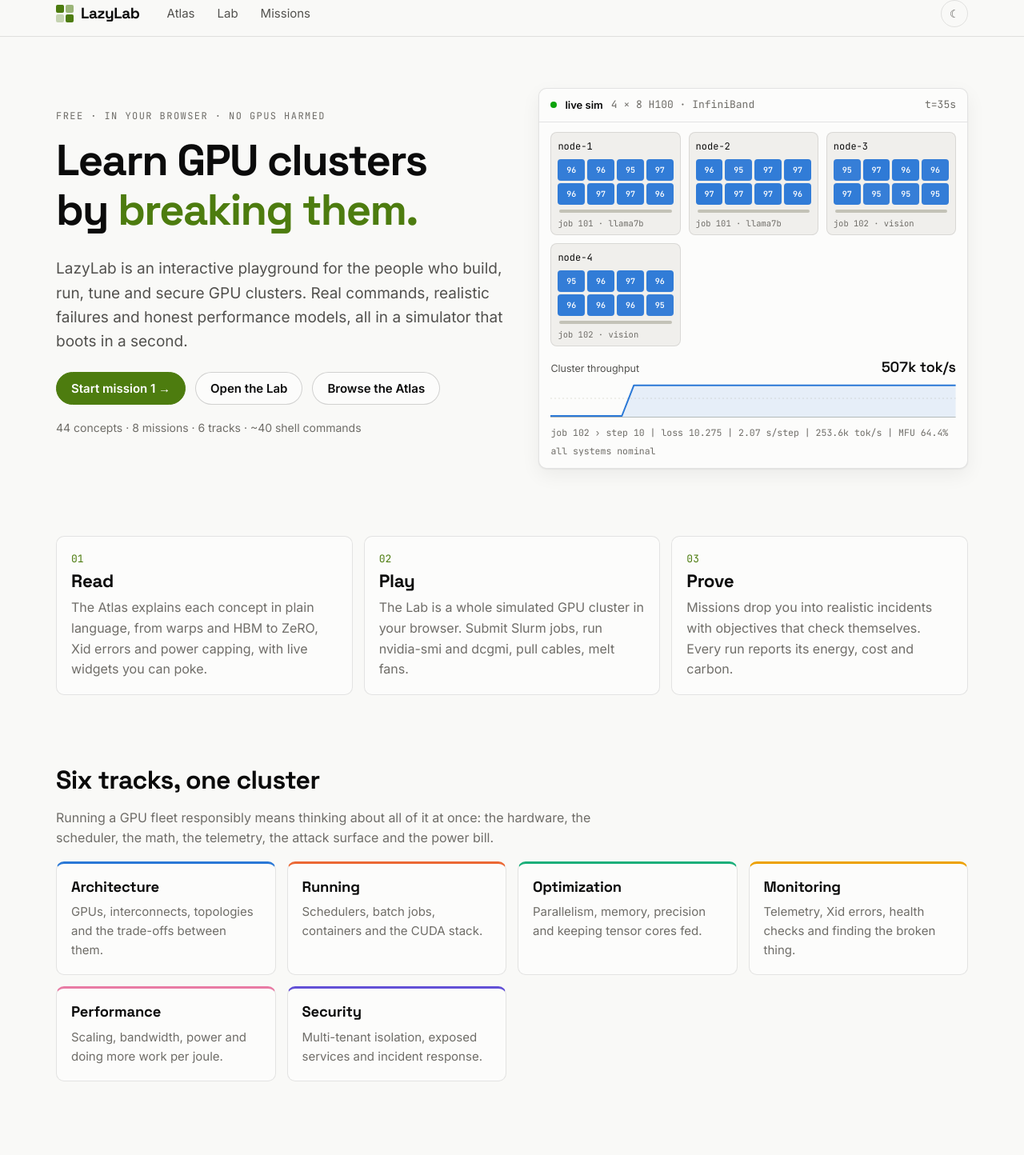
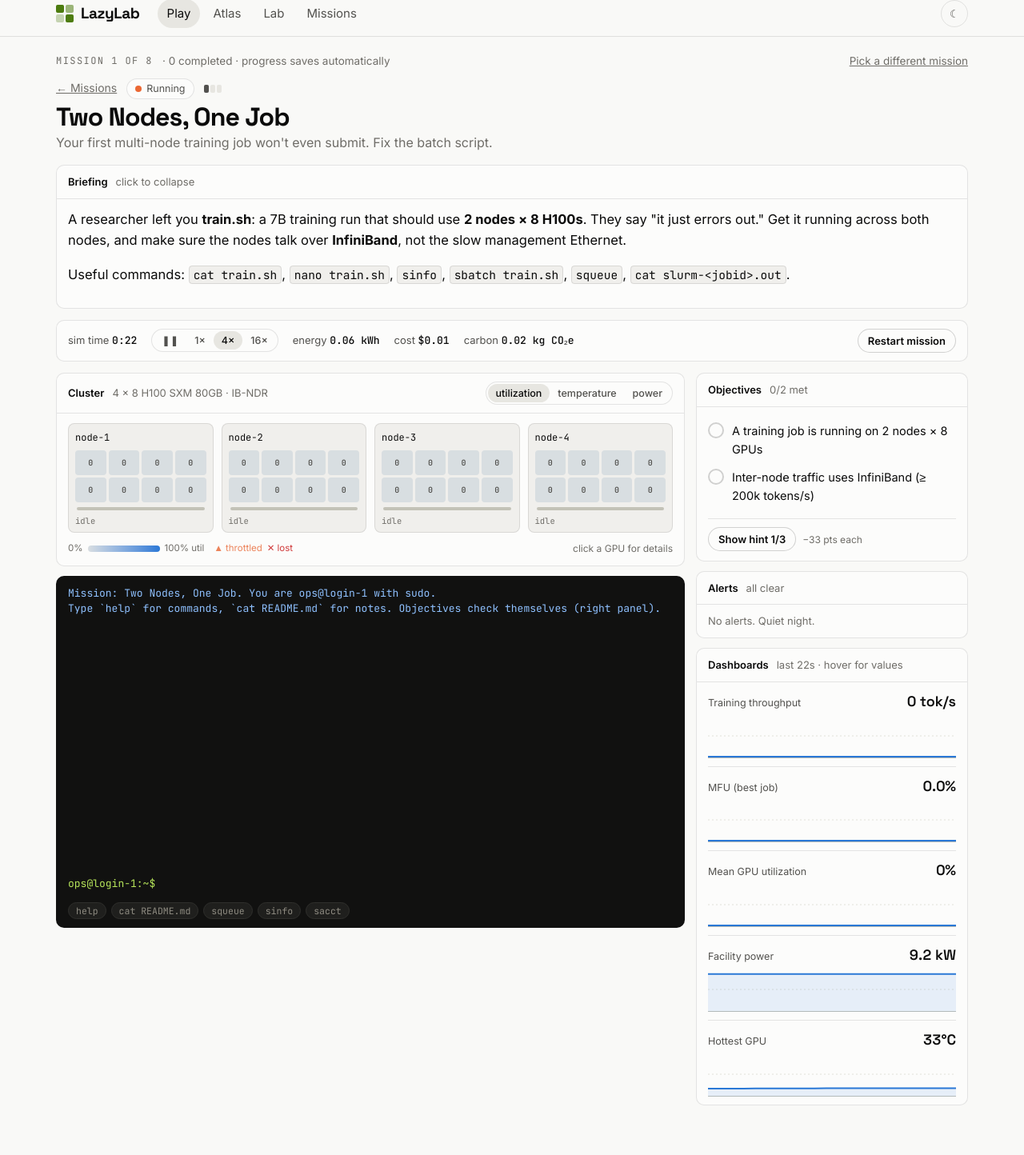
Before and after one commit to rickrossw/lazylab, a Next.js app: page / in a window 1280 px wide. Shown: the part 11-1455 px from the top of the page at 80% size. Built offline with nearby package versions, Linux system fonts and the light colour scheme.

Commit message:
Open straight into the game instead of a landing page
The home route now drops players into their first unfinished mission,
with a Play link in the nav. Also disable code-font ligatures so shell
syntax like slurm-<id>.out renders literally.

```diff
--- a/src/app/globals.css
+++ b/src/app/globals.css
@@ -117,7 +117,7 @@
 h2 { font-size: clamp(1.4rem, 3vw, 2rem); letter-spacing: -0.02em; }
 h3 { font-size: 1.15rem; }
 p { margin: 0 0 1em; }
-code, kbd, pre { font-family: var(--font-mono); font-size: 0.88em; }
+code, kbd, pre { font-family: var(--font-mono); font-size: 0.88em; font-variant-ligatures: none; }
 :not(pre) > code { background: var(--surface-2); border: 1px solid var(--border); border-radius: 4px; padding: 0.08em 0.35em; }
 pre { background: var(--term-bg); color: var(--term-text); padding: 14px 16px; border-radius: var(--radius-sm); overflow-x: auto; line-height: 1.5; }
 ::selection { background: var(--accent-soft); }
@@ -264,7 +264,7 @@
 .legend { display: flex; align-items: center; gap: 6px; font-size: 11.5px; color: var(--muted); }
 .legend .ramp { width: 90px; height: 8px; border-radius: 4px; }
 
-.term { background: var(--term-bg); color: var(--term-text); font: 13px/1.45 var(--font-mono); border-radius: var(--radius); height: 440px; display: flex; flex-direction: column; overflow: hidden; border: 1px solid var(--border); }
+.term { font-variant-ligatures: none; background: var(--term-bg); color: var(--term-text); font: 13px/1.45 var(--font-mono); border-radius: var(--radius); height: 440px; display: flex; flex-direction: column; overflow: hidden; border: 1px solid var(--border); }
 .term-scroll { flex: 1; overflow-y: auto; padding: 12px 14px 4px; white-space: pre; overflow-x: auto; }
 .term-line { min-height: 1.45em; }
 .term-line.err { color: var(--term-err); }
--- a/src/app/page.tsx
+++ b/src/app/page.tsx
@@ -1,92 +1,9 @@
-import Link from "next/link";
-import { HeroCluster } from "@/components/HeroCluster";
-import { MissionCards } from "@/components/MissionCards";
-import { ATLAS } from "@/content/atlas";
-import { MISSIONS, TRACKS } from "@/missions";
-
-const STEPS = [
-  { n: "01", title: "Read", body: "The Atlas explains each concept in plain language, from warps and HBM to ZeRO, Xid errors and power capping, with live widgets you can poke." },
-  { n: "02", title: "Play", body: "The Lab is a whole simulated GPU cluster in your browser. Submit Slurm jobs, run nvidia-smi and dcgmi, pull cables, melt fans." },
-  { n: "03", title: "Prove", body: "Missions drop you into realistic incidents with objectives that check themselves. Every run reports its energy, cost and carbon." },
-];
+import { Play } from "@/components/Play";
 
 export default function Home() {
   return (
-    <>
-      <div className="container">
-        <section className="hero">
-          <div>
-            <div className="eyebrow" style={{ marginBottom: 14 }}>Free · in your browser · no GPUs harmed</div>
-            <h1>
-              Learn GPU clusters
-              <br />
-              by <span className="hl">breaking them.</span>
-            </h1>
-            <p className="lede">
-              LazyLab is an interactive playground for the people who build, run, tune and secure GPU clusters.
-              Real commands, realistic failures and honest performance models, all in a simulator that boots in a second.
-            </p>
-            <div className="row" style={{ marginTop: 22 }}>
-              <Link href={`/missions/${MISSIONS[0].id}/`} className="btn primary">Start mission 1 →</Link>
-              <Link href="/lab/" className="btn">Open the Lab</Link>
-              <Link href="/atlas/" className="btn">Browse the Atlas</Link>
-            </div>
-            <p className="muted" style={{ fontSize: 14, marginTop: 18 }}>
-              {ATLAS.length} concepts · {MISSIONS.length} missions · 6 tracks · ~40 shell commands
-            </p>
-          </div>
-          <HeroCluster />
-        </section>
-
-        <section className="section">
-          <div className="steps">
-            {STEPS.map((s) => (
-              <div key={s.n} className="card">
-                <div className="step-num">{s.n}</div>
-                <h3 style={{ fontSize: "1.4rem", margin: "4px 0 8px" }}>{s.title}</h3>
-                <p className="muted" style={{ margin: 0 }}>{s.body}</p>
-              </div>
-            ))}
-          </div>
-        </section>
-
-        <section className="section">
-          <h2>Six tracks, one cluster</h2>
-          <p className="muted" style={{ maxWidth: "44em" }}>
-            Running a GPU fleet responsibly means thinking about all of it at once: the hardware, the scheduler, the math, the
-            telemetry, the attack surface and the power bill.
-          </p>
-          <div className="grid grid-3" style={{ marginTop: 16 }}>
-            {Object.entries(TRACKS).map(([id, t]) => (
-              <div key={id} className="card track-card" style={{ ["--track" as string]: t.color }}>
-                <h3>{t.name}</h3>
-                <p className="muted" style={{ margin: 0, fontSize: 15 }}>{t.blurb}</p>
-              </div>
-            ))}
-          </div>
-        </section>
-
-        <section className="section">
-          <div className="row" style={{ alignItems: "baseline" }}>
-            <h2>Missions</h2>
-            <span className="spacer" />
-            <Link href="/missions/" className="muted">All missions →</Link>
-          </div>
-          <MissionCards missions={MISSIONS.map(({ id, title, track, difficulty, tagline, kind }) => ({ id, title, track, difficulty, tagline, kind }))} />
-        </section>
-
-        <section className="section">
-          <div className="card" style={{ padding: 26 }}>
-            <h2 style={{ marginBottom: 8 }}>Responsible by default</h2>
-            <p className="muted" style={{ maxWidth: "52em", marginBottom: 0 }}>
-              Every simulated run tracks kWh, dollars and CO₂e alongside throughput. Security missions are defensive: you
-              detect, contain and harden, on a simulated cluster with no real targets. And the Atlas is written in our own
-              words with citations to the primary sources: the PRACE GPGPU best-practice guide, the Distributed Training book,
-              Modal&apos;s GPU Glossary, NVIDIA&apos;s open GPU kernel modules, grCUDA and the papers behind ZeRO, Megatron and MFU.
-            </p>
-          </div>
-        </section>
-      </div>
-    </>
+    <div className="container" style={{ padding: "20px 20px 24px" }}>
+      <Play />
+    </div>
   );
 }
--- a/src/components/HeroCluster.tsx
+++ /dev/null
@@ -1,65 +0,0 @@
-"use client";
-
-import { useEffect } from "react";
-import { Simulation } from "@/sim/sim";
-import { jobScript } from "@/missions";
-import { Topology } from "./Topology";
-import { TimeChart } from "./Charts";
-import { useSimulation } from "./useSimulation";
-
-const ARGS = "--model 7b --precision bf16 --micro-batch 2 --grad-accum 4 --zero 1 --overlap --workers 8";
-
-function demo() {
-  return new Simulation({
-    seed: 7,
-    gpu: "H100",
-    fabric: "IB-NDR",
-    nodes: 4,
-    files: {
-      "a.sh": jobScript({ name: "llama7b", nodes: 2, args: ARGS }),
-      "b.sh": jobScript({ name: "vision", nodes: 2, args: ARGS }),
-    },
-    submit: ["a.sh", "b.sh"],
-    faults: [{ t: 45, fault: { kind: "thermal", node: "node-4", gpu: 2 } }],
-    warmup: 12,
-  });
-}
-
-/** A self-running demo cluster for the landing page: two jobs, then a fan fails and a straggler appears. */
-export function HeroCluster() {
-  const ctl = useSimulation(demo);
-  const { sim } = ctl;
-  useEffect(() => {
-    if (sim.state.t > 150) ctl.reset();
-  }, [sim.state.t, ctl]);
-  const job = sim.job(102);
-  const lastLog = job?.log.filter((l) => l.includes("step")).slice(-1)[0] ?? "starting…";
-  const alert = sim.state.alerts.find((a) => a.active);
-  return (
-    <div className="panel" style={{ boxShadow: "var(--shadow)" }} aria-label="Live simulated cluster demo">
-      <div className="panel-head">
-        <span style={{ width: 8, height: 8, borderRadius: "50%", background: "var(--good)", display: "inline-block" }} aria-hidden />
-        <strong>live sim</strong>
-        <span className="muted mono">4 × 8 H100 · InfiniBand</span>
-        <span className="spacer" />
-        <span className="mono muted">t={sim.state.t}s</span>
-      </div>
-      <div className="panel-body">
-        <Topology sim={sim} mode="util" />
-        <div style={{ marginTop: 12 }}>
-          <div className="metric-head">
-            <span>Cluster throughput</span>
-            <span className="v tnum">{((sim.state.history.at(-1)?.tokensPerSec ?? 0) / 1000).toFixed(0)}k tok/s</span>
-          </div>
-          <TimeChart points={sim.state.history.map((h) => ({ x: h.t, y: h.tokensPerSec }))} format={(v) => `${(v / 1000).toFixed(0)}k tok/s`} label="Cluster throughput" height={48} />
-        </div>
-        <div className="mono" style={{ fontSize: 11.5, marginTop: 10, color: "var(--muted)", whiteSpace: "nowrap", overflow: "hidden", textOverflow: "ellipsis" }}>
-          job 102 › {lastLog.replace("[rank0] ", "")}
-        </div>
-        <div className="mono" style={{ fontSize: 11.5, marginTop: 4, minHeight: 17, color: alert ? "var(--serious)" : "var(--muted)" }}>
-          {alert ? `▲ ${alert.rule} ${alert.target}: can you spot the straggler?` : "all systems nominal"}
-        </div>
-      </div>
-    </div>
-  );
-}
--- a/src/components/Nav.tsx
+++ b/src/components/Nav.tsx
@@ -5,6 +5,7 @@
 import { useEffect, useState } from "react";
 
 const LINKS = [
+  { href: "/", label: "Play" },
   { href: "/atlas/", label: "Atlas" },
   { href: "/lab/", label: "Lab" },
   { href: "/missions/", label: "Missions" },
@@ -42,7 +43,7 @@
         </Link>
         <nav className="nav-links">
           {LINKS.map((l) => (
-            <Link key={l.href} href={l.href} className={path.startsWith(l.href.replace(/\/$/, "")) ? "active" : ""}>
+            <Link key={l.href} href={l.href} className={(l.href === "/" ? path === "/" : path.startsWith(l.href.replace(/\/$/, ""))) ? "active" : ""}>
               {l.label}
             </Link>
           ))}
--- /dev/null
+++ b/src/components/Play.tsx
@@ -0,0 +1,37 @@
+"use client";
+
+import Link from "next/link";
+import { useEffect, useState } from "react";
+import { MISSIONS } from "@/missions";
+import { loadProgress } from "@/lib/progress";
+import { MissionRunner } from "./MissionRunner";
+
+/** The game entry point: drops you straight into the first mission you haven't finished. */
+export function Play() {
+  const [id, setId] = useState(MISSIONS[0].id);
+  const [done, setDone] = useState(0);
+  useEffect(() => {
+    const p = loadProgress();
+    const next = MISSIONS.find((m) => !p.missions[m.id]);
+    setDone(MISSIONS.filter((m) => p.missions[m.id]).length);
+    if (next) setId(next.id);
+  }, []);
+  const idx = MISSIONS.findIndex((m) => m.id === id);
+  return (
+    <>
+      <div className="row" style={{ marginBottom: 10, fontSize: 13.5 }}>
+        <span className="eyebrow">
+          Mission {idx + 1} of {MISSIONS.length}
+        </span>
+        <span className="muted">
+          · {done} completed · progress saves automatically
+        </span>
+        <span className="spacer" />
+        <Link href="/missions/" className="muted">
+          Pick a different mission
+        </Link>
+      </div>
+      <MissionRunner key={id} id={id} />
+    </>
+  );
+}
```
Also changed, not shown: 1 other file (tests, documents, lock files or other folders).
